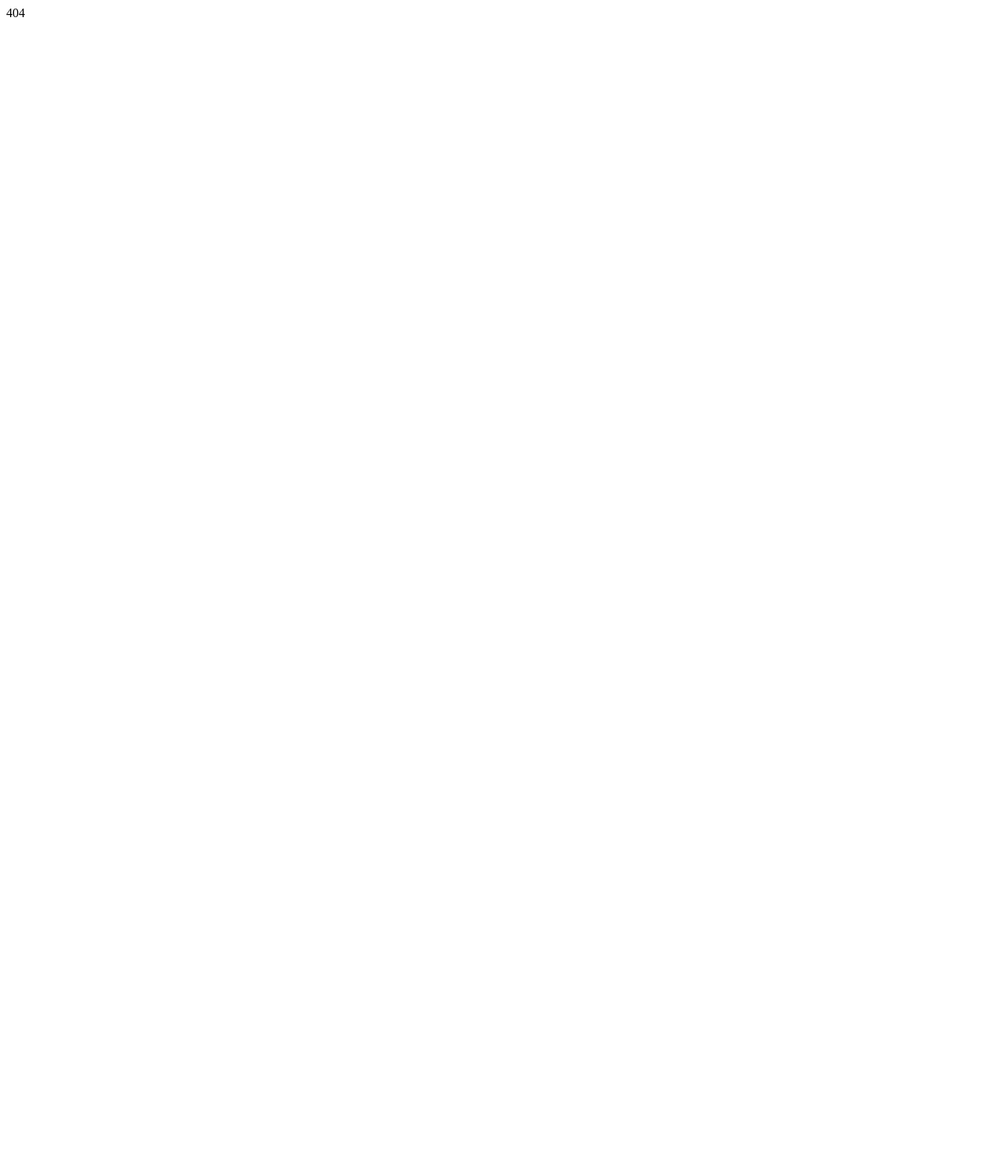
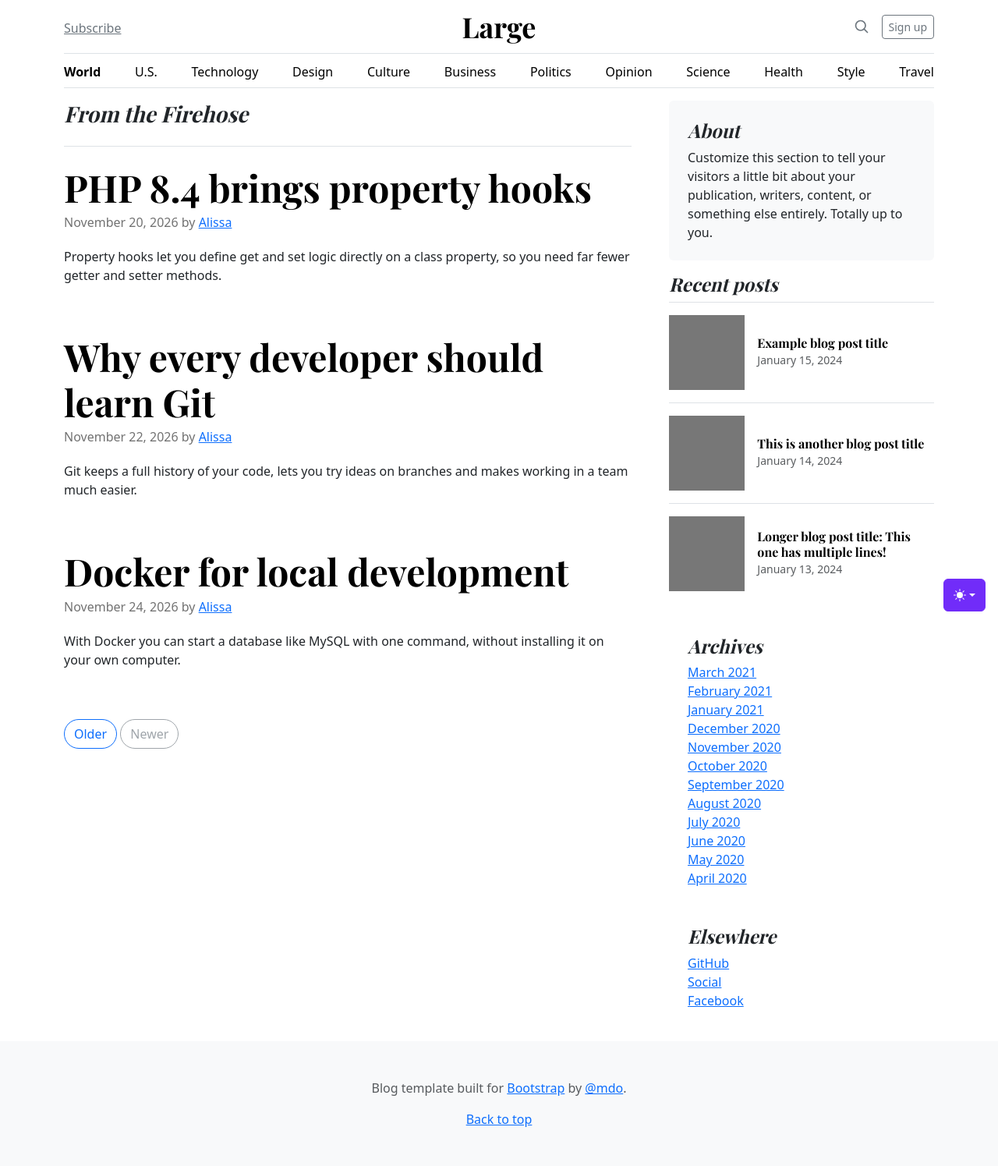
Before and after one commit to AlissaPuumets/learnphp, a PHP site: page /tech in a window 1280 px wide. Before the commit the page is almost empty. Shown: the whole page at 78% size. Before the commit the page ends 22 px from the top, so only its background shows below. Run offline with PHP 8.4, Linux system fonts and the light colour scheme.

Commit message:
add technology page

```diff
--- /dev/null
+++ b/helpers.php
@@ -0,0 +1,13 @@
+<?php
+
+function dump(...$values)
+{
+    echo '<pre>';
+    var_dump(...$values);
+    echo '</pre>';
+}
+
+function view($viewName, $variables=[]) {
+    extract($variables);
+    include __DIR__ . "/views/$viewName.php";
+}
--- a/public/index.php
+++ b/public/index.php
@@ -6,25 +6,26 @@ if (preg_match('/\.(?:png|jpg|jpeg|gif|css|js)$/', $_SERVER["REQUEST_URI"])) {
     return false;    // serve the requested resource as-is.
 }
 
-function dump(...$values)
-{
-    echo '<pre>';
-    var_dump(...$values);
-    echo '</pre>';
-}
-
 spl_autoload_register(function ($class){
     $class = substr($class, strlen('App\\'));
     $class = str_replace('\\', '/', $class);
     require_once __DIR__ . "/../src/$class.php";
 });
 
+require __DIR__ . '/../helpers.php';
 require __DIR__ . '/../routes.php';
 
 $router = new Router($_SERVER['REQUEST_URI']);
 $match = $router->match();
 if($match) {
-    call_user_func($match->getAction());
+    if(is_callable($match->getAction())) {
+        call_user_func($match->getAction());
+    } else {
+        $class = $match->getAction()[0];
+        $controller = new $class();
+        $method = $match->getAction()[1];
+        $controller->$method();
+    }
 } else {
     echo 404;
 }
--- a/routes.php
+++ b/routes.php
@@ -1,70 +1,12 @@
 <?php
 
+use App\Controllers\PublicController;
 use App\Router;
 
-Router::addRoute('/', function () {
-    $title = 'World';
-    $posts = [
-        [
-            'title' => 'Some World title 1',
-            'date' => 'January 1, 2021',
-            'author' => 'Pets',
-            'body' => 'Some World content 1',
-        ],
-        [
-            'title' => 'Some World title 2',
-            'date' => 'January 3, 2021',
-            'author' => 'Manivald',
-            'body' => 'Some World content 2',
-        ],
-        [
-            'title' => 'Some World title 3',
-            'date' => 'January 5, 2021',
-            'author' => 'Jorss',
-            'body' => 'Some World content 3',
-        ],
-        [
-            'title' => 'Some World title 4',
-            'date' => 'January 7, 2021',
-            'author' => 'Heli Kopter',
-            'body' => 'Some World content 4',
-        ],
-    ];
-    include __DIR__ . '/views/index.php';
-});
+Router::addRoute('/', [PublicController::class, 'index']);
 
-Router::addRoute('/us', function () {
-    $title = 'U.S';
-    $posts = [
-        [
-            'title' => 'Some U.S title 1',
-            'date' => 'January 1, 2021',
-            'author' => 'Pets',
-            'body' => 'Some U.S content 1',
-        ],
-        [
-            'title' => 'Some U.S title 2',
-            'date' => 'January 3, 2021',
-            'author' => 'Manivald',
-            'body' => 'Some U.S content 2',
-        ],
-        [
-            'title' => 'Some U.S title 3',
-            'date' => 'January 5, 2021',
-            'author' => 'Jorss',
-            'body' => 'Some U.S content 3',
-        ],
-        [
-            'title' => 'Some U.S title 4',
-            'date' => 'January 7, 2021',
-            'author' => 'Heli Kopter',
-            'body' => 'Some U.S content 4',
-        ],
-    ];
+Router::addRoute('/us', [PublicController::class, 'us']);
 
-    include __DIR__ . '/views/us.php';
-});
+Router::addRoute('/tech', [PublicController::class, 'tech']);
 
-Router::addRoute('/test', function () {
-    $db = new App\DB();
-});
+Router::addRoute('/test', [PublicController::class, 'test']);
--- a/src/Controllers/PublicController.php
+++ b/src/Controllers/PublicController.php
@@ -1,6 +1,100 @@
 <?php
+
 namespace App\Controllers;
 
-class PublicController {
+class PublicController
+{
+    public function index()
+    {
+        $title = 'World';
+        $posts = [
+            [
+                'title' => 'Some World title 1',
+                'date' => 'January 1, 2021',
+                'author' => 'Pets',
+                'body' => 'Some World content 1',
+            ],
+            [
+                'title' => 'Some World title 2',
+                'date' => 'January 3, 2021',
+                'author' => 'Manivald',
+                'body' => 'Some World content 2',
+            ],
+            [
+                'title' => 'Some World title 3',
+                'date' => 'January 5, 2021',
+                'author' => 'Jorss',
+                'body' => 'Some World content 3',
+            ],
+            [
+                'title' => 'Some World title 4',
+                'date' => 'January 7, 2021',
+                'author' => 'Heli Kopter',
+                'body' => 'Some World content 4',
+            ],
+        ];
+        view('index', compact('title', 'posts'));
+    }
 
+    public function us()
+    {
+        $title = 'U.S';
+        $posts = [
+            [
+                'title' => 'Some U.S title 1',
+                'date' => 'January 1, 2021',
+                'author' => 'Pets',
+                'body' => 'Some U.S content 1',
+            ],
+            [
+                'title' => 'Some U.S title 2',
+                'date' => 'January 3, 2021',
+                'author' => 'Manivald',
+                'body' => 'Some U.S content 2',
+            ],
+            [
+                'title' => 'Some U.S title 3',
+                'date' => 'January 5, 2021',
+                'author' => 'Jorss',
+                'body' => 'Some U.S content 3',
+            ],
+            [
+                'title' => 'Some U.S title 4',
+                'date' => 'January 7, 2021',
+                'author' => 'Heli Kopter',
+                'body' => 'Some U.S content 4',
+            ],
+        ];
+        view('us', compact('title', 'posts'));
+    }
+
+    public function tech()
+    {
+        $title = 'Technology';
+        $posts = [
+            [
+                'title' => 'PHP 8.4 brings property hooks',
+                'date' => 'November 20, 2026',
+                'author' => 'Alissa',
+                'body' => 'Property hooks let you define get and set logic directly on a class property, so you need far fewer getter and setter methods.',
+            ],
+            [
+                'title' => 'Why every developer should learn Git',
+                'date' => 'November 22, 2026',
+                'author' => 'Alissa',
+                'body' => 'Git keeps a full history of your code, lets you try ideas on branches and makes working in a team much easier.',
+            ],
+            [
+                'title' => 'Docker for local development',
+                'date' => 'November 24, 2026',
+                'author' => 'Alissa',
+                'body' => 'With Docker you can start a database like MySQL with one command, without installing it on your own computer.',
+            ],
+        ];
+        view('tech', compact('title', 'posts'));
+    }
+
+    public function test() {
+        $db = new \App\DB();
+    }
 }
--- a/src/Router.php
+++ b/src/Router.php
@@ -4,7 +4,7 @@ namespace App;
 class Router {
     /** @var Route[] $routes */
     private static $routes = [];
-    public static function addRoute(string $path, callable $action) {
+    public static function addRoute(string $path, callable|array $action) {
         self::$routes[] = new Route($path, $action);
     }
     public static function getRoutes(){
--- a/views/partials/nav.php
+++ b/views/partials/nav.php
@@ -36,7 +36,7 @@
             <nav class="nav nav-underline justify-content-between">
                 <a class="nav-item nav-link link-body-emphasis active" href="/">World</a>
                 <a class="nav-item nav-link link-body-emphasis" href="/us">U.S.</a>
-                <a class="nav-item nav-link link-body-emphasis" href="#">Technology</a>
+                <a class="nav-item nav-link link-body-emphasis" href="/tech">Technology</a>
                 <a class="nav-item nav-link link-body-emphasis" href="#">Design</a>
                 <a class="nav-item nav-link link-body-emphasis" href="#">Culture</a>
                 <a class="nav-item nav-link link-body-emphasis" href="#">Business</a>
--- /dev/null
+++ b/views/tech.php
@@ -0,0 +1,14 @@
+<?php include __DIR__ . '/partials/header.php'; ?>
+
+  <main class="container">
+
+      <div class="row g-5">
+        <div class="col-md-8">
+          <?php include __DIR__ . '/partials/posts.php'; ?>
+        </div>
+        <div class="col-md-4">
+          <?php include __DIR__ . '/partials/sidebar.php'; ?>
+        </div>
+      </div>
+    </main>
+<?php include __DIR__ . '/partials/footer.php'; ?>
```
